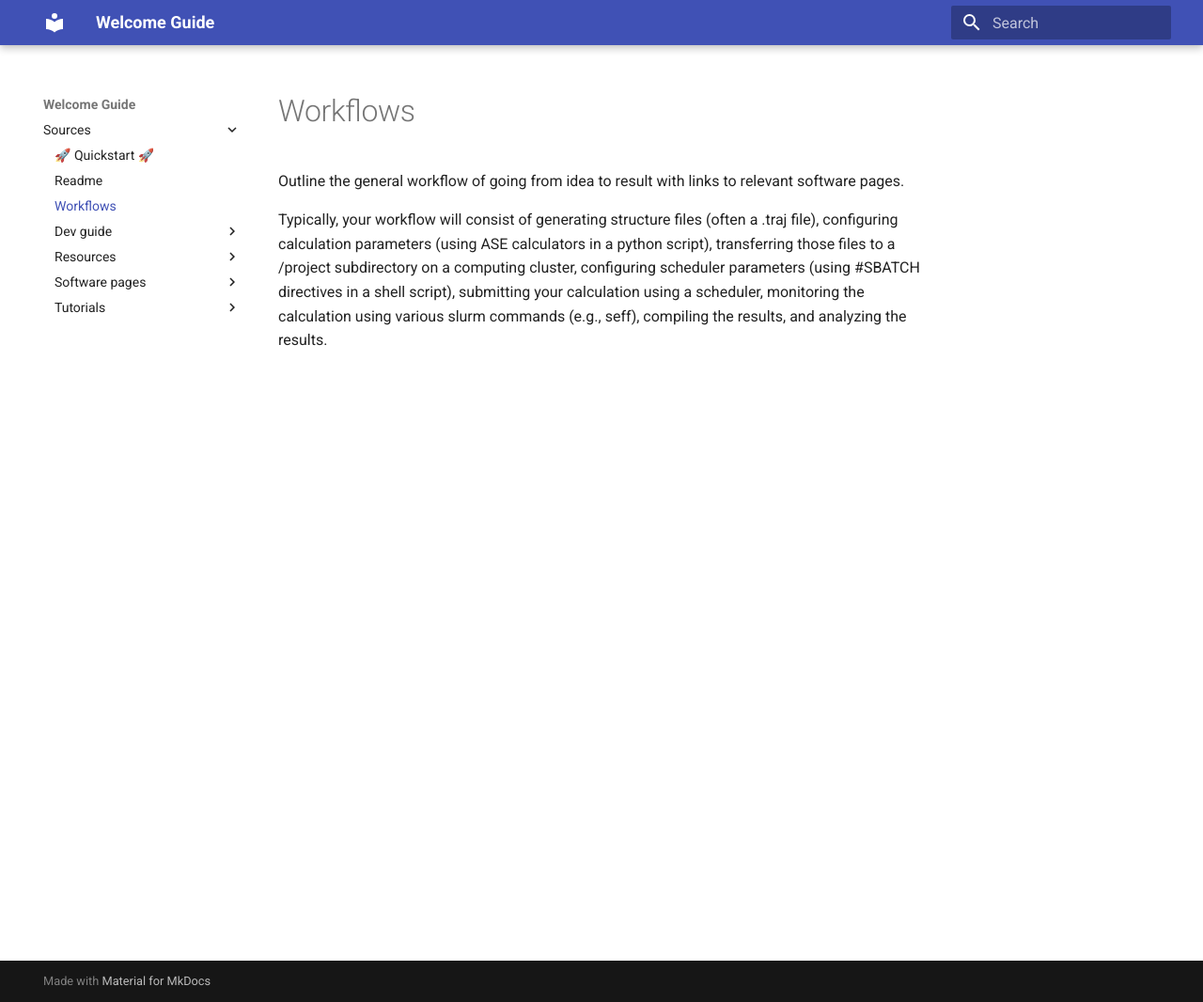
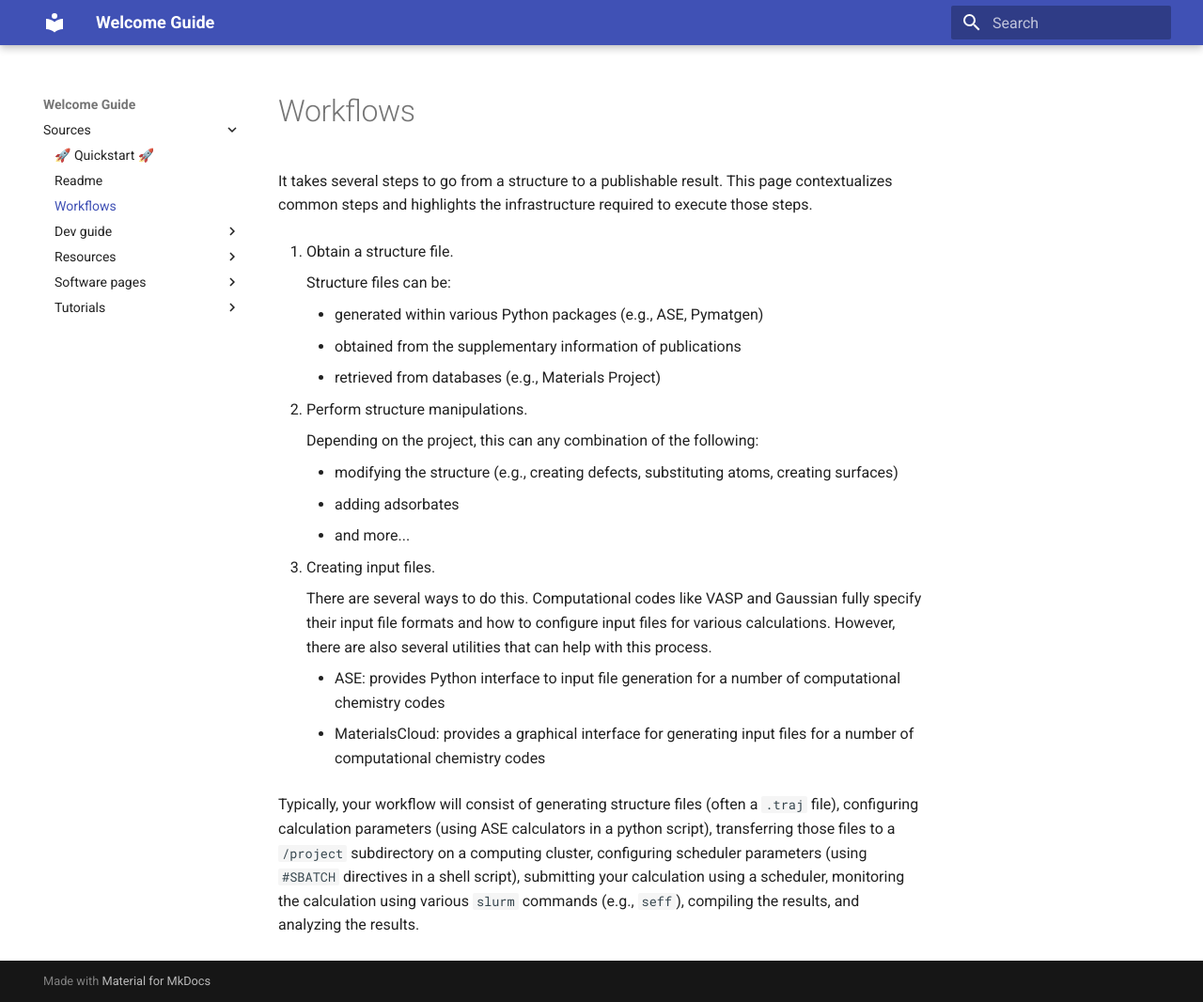
Before and after one commit to ComCatLab/welcome-guide, an MkDocs documentation site: the page built from docs/sources/workflows.md, in a window 1280 px wide and 1066 px high. Shown: the whole window at 94% size. Built offline with MkDocs 1.6.1 and Material for MkDocs 9.7.7, drawn with Linux system fonts in a browser that asks for light colours.

Commit message:
Starting writing workflows
Signed-off-by: Ugochukwu Nwosu <ugn@sfu.ca>

```diff
--- a/docs/sources/workflows.md
+++ b/docs/sources/workflows.md
@@ -1,5 +1,36 @@
 # Workflows
 
-Outline the general workflow of going from idea to result with links to relevant software pages.
+It takes several steps to go from a structure to a publishable result.
+This page contextualizes common steps and highlights the infrastructure required to execute those steps.
 
-Typically, your workflow will consist of generating structure files (often a .traj file), configuring calculation parameters (using ASE calculators in a python script), transferring those files to a /project subdirectory on a computing cluster, configuring scheduler parameters (using #SBATCH directives in a shell script), submitting your calculation using a scheduler, monitoring the calculation using various slurm commands (e.g., seff), compiling the results, and analyzing the results.
+1. Obtain a structure file.
+
+    Structure files can be:
+
+    - generated within various Python packages (e.g., ASE, Pymatgen)
+    - obtained from the supplementary information of publications
+    - retrieved from databases (e.g., Materials Project)
+
+2. Perform structure manipulations.
+
+    Depending on the project, this can any combination of the following:
+
+    - modifying the structure (e.g., creating defects, substituting atoms, creating surfaces)
+    - adding adsorbates
+    - and more...
+
+3. Creating input files.
+
+    There are several ways to do this. Computational codes like VASP and Gaussian fully specify
+    their input file formats and how to configure input files for various calculations. However,
+    there are also several utilities that can help with this process.
+
+    - ASE: provides Python interface to input file generation for a number of computational chemistry codes
+    - MaterialsCloud: provides a graphical interface for generating input files for a number of computational chemistry codes
+
+Typically, your workflow will consist of generating structure files (often a `.traj` file),
+configuring calculation parameters (using ASE calculators in a python script), transferring those
+files to a `/project` subdirectory on a computing cluster, configuring scheduler parameters (using
+`#SBATCH` directives in a shell script), submitting your calculation using a scheduler, monitoring the
+calculation using various `slurm` commands (e.g., `seff`), compiling the results, and analyzing the
+results.
```
